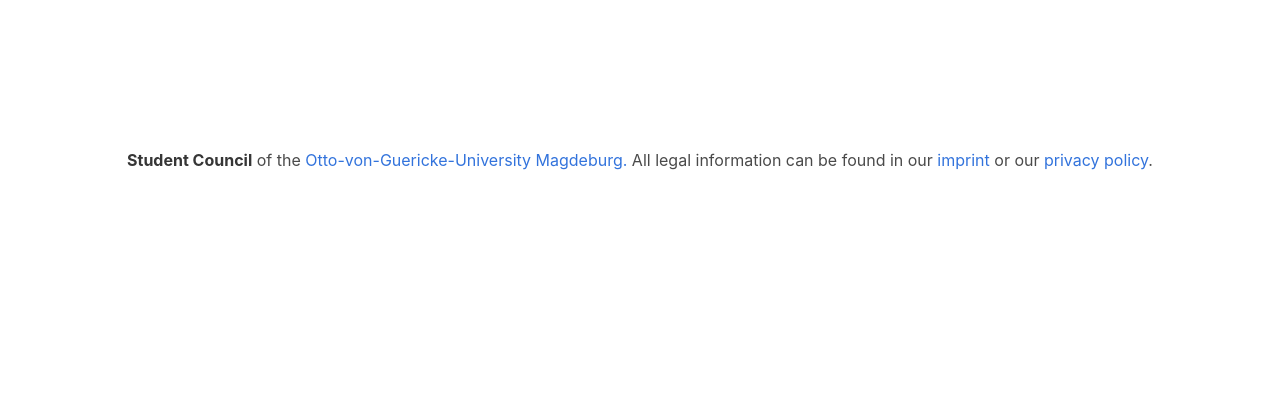
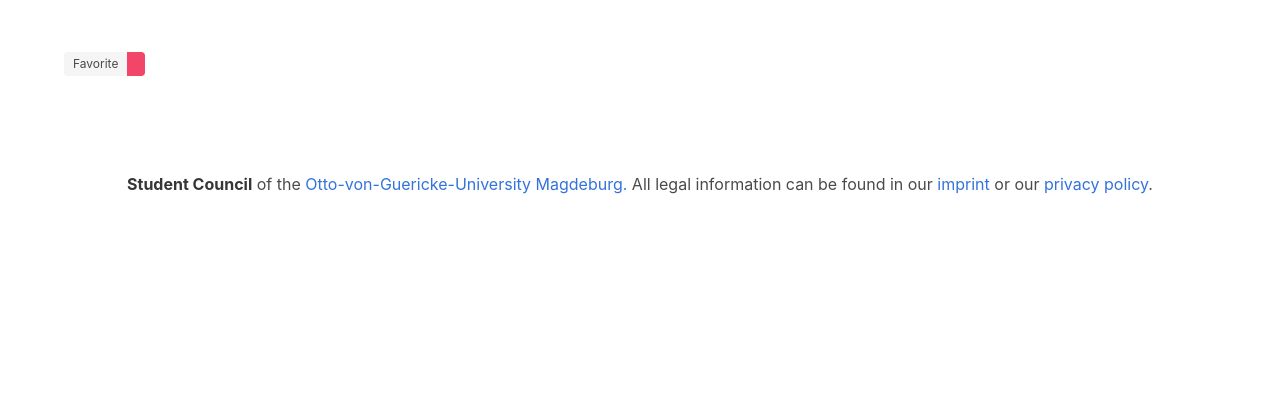
Before and after one commit to aiventimptner/lehrpreis.stura-md.de, a Django app: template award/templates/award/lecturer_detail.html in a window 1280 px wide. Shown: the top 420 px of the page. Run offline with Django 3.2, Linux system fonts and the light colour scheme; the template is opened without the code that fills it, so the values that code supplies are empty; some libraries are stand-ins or nearby versions.

Commit message:
Add feature to favore lecturers

```diff
--- a/award/admin.py
+++ b/award/admin.py
@@ -6,7 +6,7 @@ from award.models import Lecturer, Nomination, Verification
 @admin.register(Lecturer)
 class LecturerAdmin(admin.ModelAdmin):
     list_display = ('__str__', 'faculty', 'count_nominations', 'count_nominations_verified')
-    list_filter = ('faculty',)
+    list_filter = ('faculty', 'is_favorite')
     ordering = ('first_name', 'last_name')
     search_fields = ['first_name', 'last_name']
 
--- a/award/models.py
+++ b/award/models.py
@@ -40,6 +40,7 @@ class Lecturer(models.Model):
     first_name = models.CharField(max_length=100)
     last_name = models.CharField(max_length=100)
     faculty = models.CharField(max_length=3, choices=FACULTIES)
+    is_favorite = models.BooleanField(default=False)
 
     def __str__(self):
         return self.get_full_name()
--- a/award/templates/award/lecturer_detail.html
+++ b/award/templates/award/lecturer_detail.html
@@ -1,8 +1,20 @@
 {% extends 'base.html' %}
+
+{% load i18n %}
 
 {% block content %}
     <h1 class="title">{{ lecturer }}</h1>
     <h3 class="subtitle">{{ lecturer.get_faculty_display }}</h3>
+
+    <div class="tags has-addons">
+        <span class="tag">{% translate "Favorite" %}</span>
+        {% if lecturer.is_favorite %}
+            <span class="tag is-success"><i class="fas fa-check"></i></span>
+        {% else %}
+            <span class="tag is-danger"><i class="fas fa-times"></i></span>
+        {% endif %}
+    </div>
+
     {% for nomination in lecturer.nomination_set.all %}
         <article class="message">
             <div class="message-body">
--- a/award/templates/award/lecturer_select.html
+++ b/award/templates/award/lecturer_select.html
@@ -16,6 +16,9 @@
         </p>
         {% for lecturer in object_list %}
             <a href="{% url 'lecturer-detail' lecturer.pk %}" class="panel-block">
+                <span class="panel-icon{% if lecturer.is_favorite %} has-text-warning{% endif %}">
+                    <i class="fas fa-star" aria-hidden="true"></i>
+                </span>
                 {{ lecturer.get_full_name }}
             </a>
         {% empty %}
```
Also changed, not shown: award/migrations/0004_lecturer_is_favorite.py (added).
